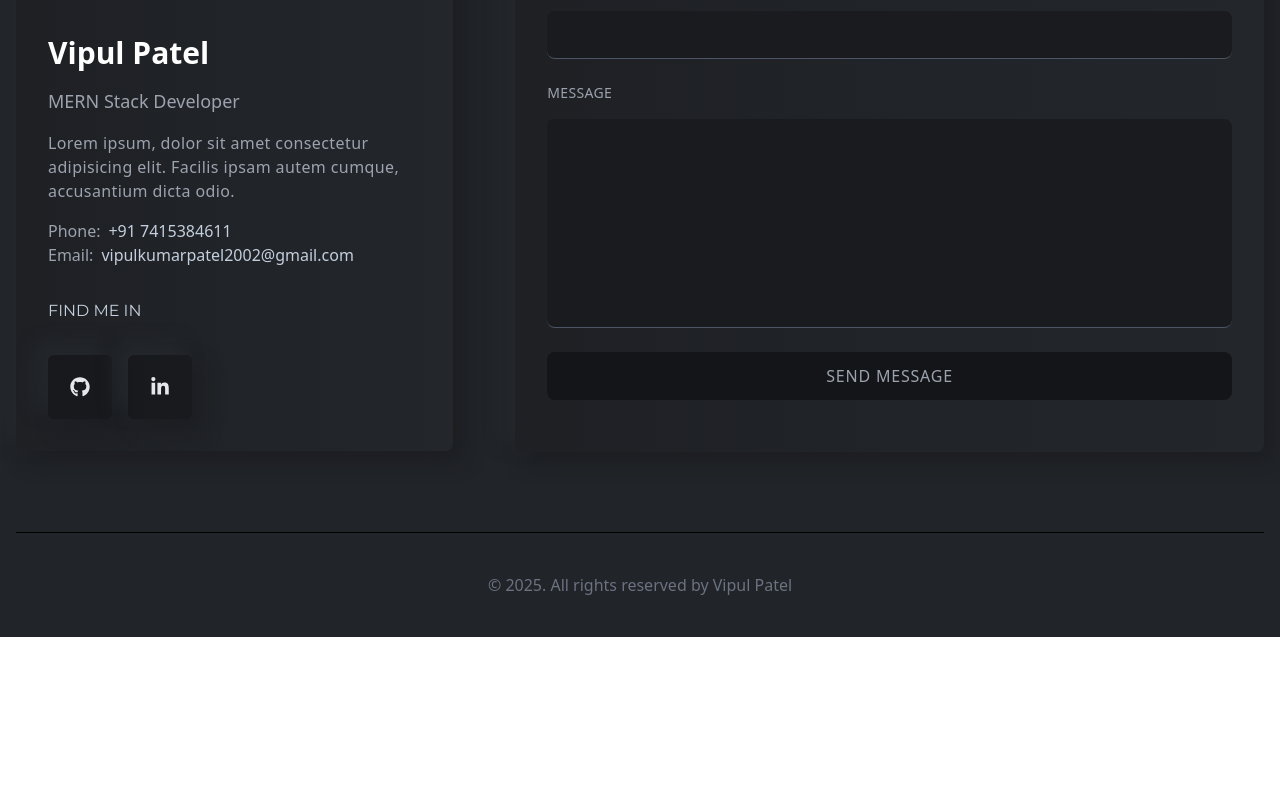
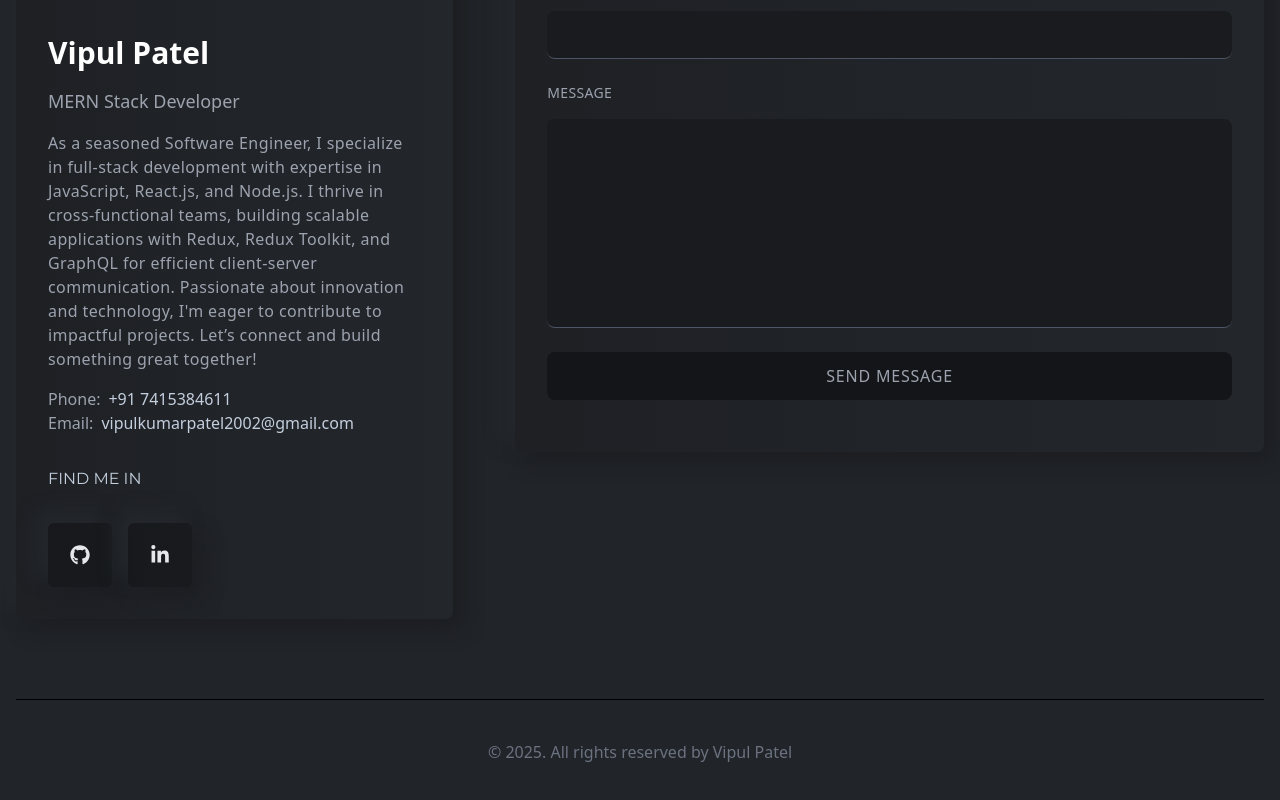
Before and after one commit to vipulkumar2002/portfolio, a React (Vite) app: page / in a window 1280 px wide. Shown: the part 4969-5769 px from the top of the page. Before the commit the page ends 5606 px from the top, so only its background shows below. Built offline with nearby package versions, Linux system fonts and the light colour scheme; no server answers.

Commit message:
fix some content

```diff
--- a/src/components/common/navbar/Navbar.tsx
+++ b/src/components/common/navbar/Navbar.tsx
@@ -7,7 +7,7 @@ import { navItems } from '../../../constants/navbarItems';
 import SocialMedia from '../socialMedia/SocialMedia';
 
 const Navbar = () => {
-  const [showMenu, setShowMenu]=useState(false)
+  const [showMenu, setShowMenu] = useState(false)
 
   return (
     <div className="navbarComponent w-full h-24 sticky top-0 z-50 bg-bodyColor mx-auto flex justify-between items-center font-titleFont border-b-[1px] border-b-gray-600">
@@ -46,9 +46,7 @@ const Navbar = () => {
               <div>
                 <img className="w-32" src={logo} alt="logo" />
                 <p className="text-sm text-gray-400 mt-2">
-                  Lorem ipsum dolor sit, amet consectetur adipisicing elit.
-                  Earum soluta perspiciatis molestias enim cum repellat, magnam
-                  exercitationem distinctio aliquid nam.
+                  As a seasoned Software Engineer, I specialize in full-stack development with expertise in JavaScript, React.js, and Node.js. I thrive in cross-functional teams, building scalable applications with Redux, Redux Toolkit, and GraphQL for efficient client-server communication. Passionate about innovation and technology, I'm eager to contribute to impactful projects. Let’s connect and build something great together!
                 </p>
               </div>
               <ul className="flex flex-col gap-4">
--- a/src/components/contact/ContactLeft.tsx
+++ b/src/components/contact/ContactLeft.tsx
@@ -15,8 +15,8 @@ const ContactLeft = () => {
           MERN Stack Developer
         </p>
         <p className="text-base text-gray-400 tracking-wide">
-          Lorem ipsum, dolor sit amet consectetur adipisicing elit. Facilis
-          ipsam autem cumque, accusantium dicta odio.
+          As a seasoned Software Engineer, I specialize in full-stack development with expertise in JavaScript, React.js, and Node.js. I thrive in cross-functional teams, building scalable applications with Redux, Redux Toolkit, and GraphQL for efficient client-server communication. Passionate about innovation and technology, I'm eager to contribute to impactful projects.
+          Let’s connect and build something great together!
         </p>
         <div>
           <p className="text-base text-gray-400 flex items-center gap-2">
```
Lines whose indentation alone changed are shown as unchanged.
